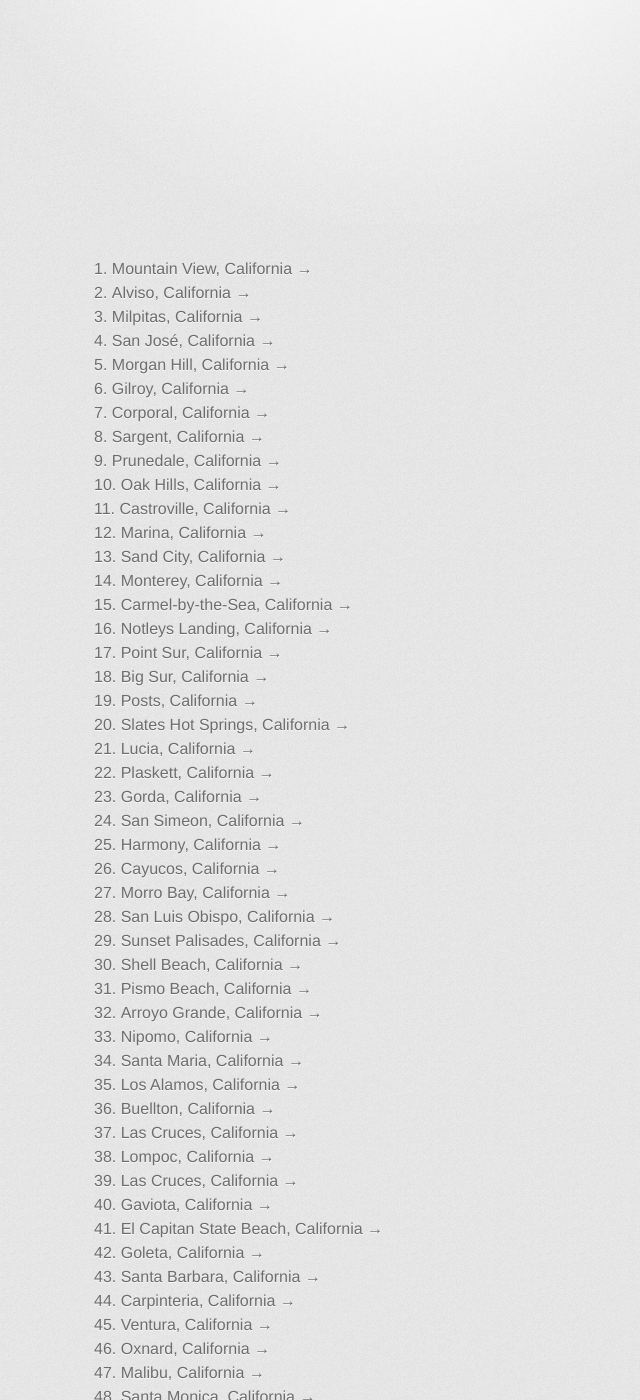
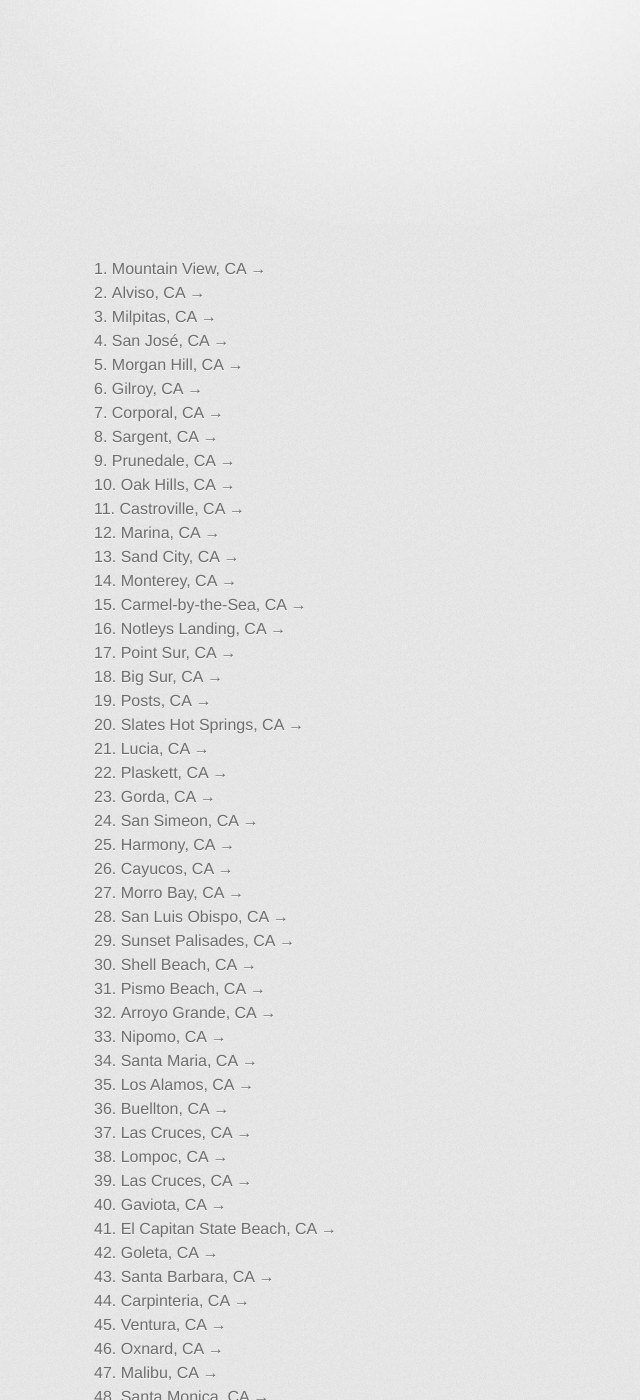
Before and after one commit to tmtmtmtm/globestrolling, a Jekyll site: the page built from _posts/2007-10-30-PCH.md, in a window 1280 px wide and 1400 px high, scrolled down 349 px. Shown: the whole window, without its empty margins (239-879 px from the left). Built offline with Jekyll 4.4.1, drawn with Linux system fonts in a browser that asks for light colours; some web fonts are replaced; Markdown is read by kramdown in place of the engine named in the settings; some of the changed text lies outside the part shown.

Commit message:
California → CA
Looks nicer, and the Google geocode resolves it more reliably than
Wikipedia did

```diff
--- a/_posts/2007-10-30-PCH.md
+++ b/_posts/2007-10-30-PCH.md
@@ -2,56 +2,56 @@
 layout: post
 title: Pacific Coast
 trip:
-  - Mountain View, California
-  - Alviso, California
-  - Milpitas, California
-  - San José, California
-  - Morgan Hill, California
-  - Gilroy, California
-  - Corporal, California
-  - Sargent, California
-  - Prunedale, California
-  - Oak Hills, California
-  - Castroville, California
-  - Marina, California
-  - Sand City, California
-  - Monterey, California
-  - Carmel-by-the-Sea, California
-  - Notleys Landing, California
-  - Point Sur, California
-  - Big Sur, California
-  - Posts, California
-  - Slates Hot Springs, California
-  - Lucia, California
-  - Plaskett, California
-  - Gorda, California
-  - San Simeon, California
-  - Harmony, California
-  - Cayucos, California
-  - Morro Bay, California
-  - San Luis Obispo, California
-  - Sunset Palisades, California
-  - Shell Beach, California
-  - Pismo Beach, California
-  - Arroyo Grande, California
-  - Nipomo, California
-  - Santa Maria, California
-  - Los Alamos, California
-  - Buellton, California
-  - Las Cruces, California
-  - Lompoc, California
-  - Las Cruces, California
-  - Gaviota, California
-  - El Capitan State Beach, California
-  - Goleta, California
-  - Santa Barbara, California
-  - Carpinteria, California
-  - Ventura, California
-  - Oxnard, California
-  - Malibu, California
-  - Santa Monica, California
-  - Culver City, California
-  - Inglewood, California
+  - Mountain View, CA
+  - Alviso, CA
+  - Milpitas, CA
+  - San José, CA
+  - Morgan Hill, CA
+  - Gilroy, CA
+  - Corporal, CA
+  - Sargent, CA
+  - Prunedale, CA
+  - Oak Hills, CA
+  - Castroville, CA
+  - Marina, CA
+  - Sand City, CA
+  - Monterey, CA
+  - Carmel-by-the-Sea, CA
+  - Notleys Landing, CA
+  - Point Sur, CA
+  - Big Sur, CA
+  - Posts, CA
+  - Slates Hot Springs, CA
+  - Lucia, CA
+  - Plaskett, CA
+  - Gorda, CA
+  - San Simeon, CA
+  - Harmony, CA
+  - Cayucos, CA
+  - Morro Bay, CA
+  - San Luis Obispo, CA
+  - Sunset Palisades, CA
+  - Shell Beach, CA
+  - Pismo Beach, CA
+  - Arroyo Grande, CA
+  - Nipomo, CA
+  - Santa Maria, CA
+  - Los Alamos, CA
+  - Buellton, CA
+  - Las Cruces, CA
+  - Lompoc, CA
+  - Las Cruces, CA
+  - Gaviota, CA
+  - El Capitan State Beach, CA
+  - Goleta, CA
+  - Santa Barbara, CA
+  - Carpinteria, CA
+  - Ventura, CA
+  - Oxnard, CA
+  - Malibu, CA
+  - Santa Monica, CA
+  - Culver City, CA
+  - Inglewood, CA
   - LAX
 method: car
 ---
```
Also changed, not shown: _data/locations.yaml (+96 -96 lines), _posts/2007-10-21-Sacramento.md (+29 -29 lines), _posts/2007-10-27-Santa_Cruz.md (+18 -18 lines), _posts/2007-10-28-Half_Moon.md (+16 -16 lines).
